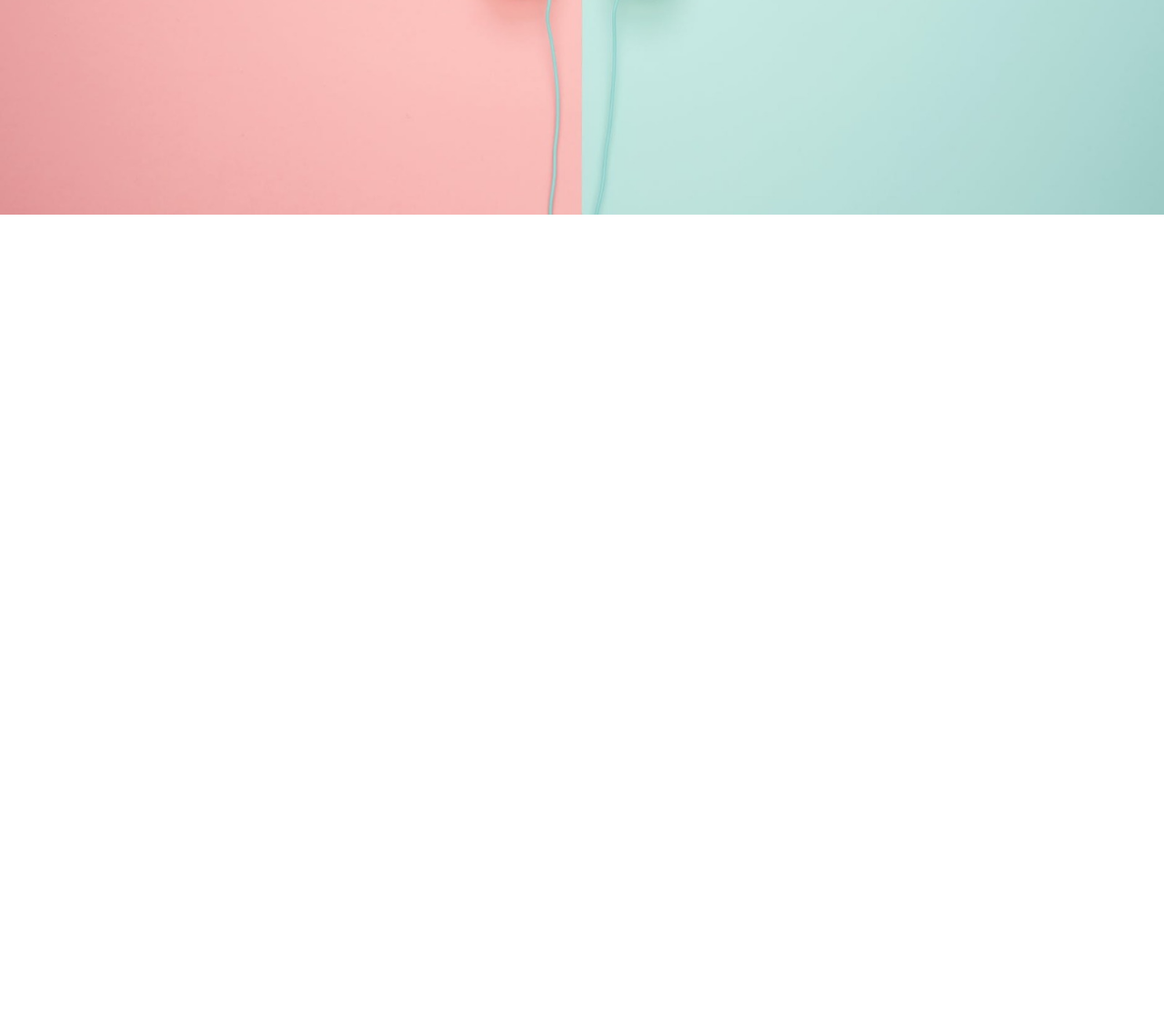
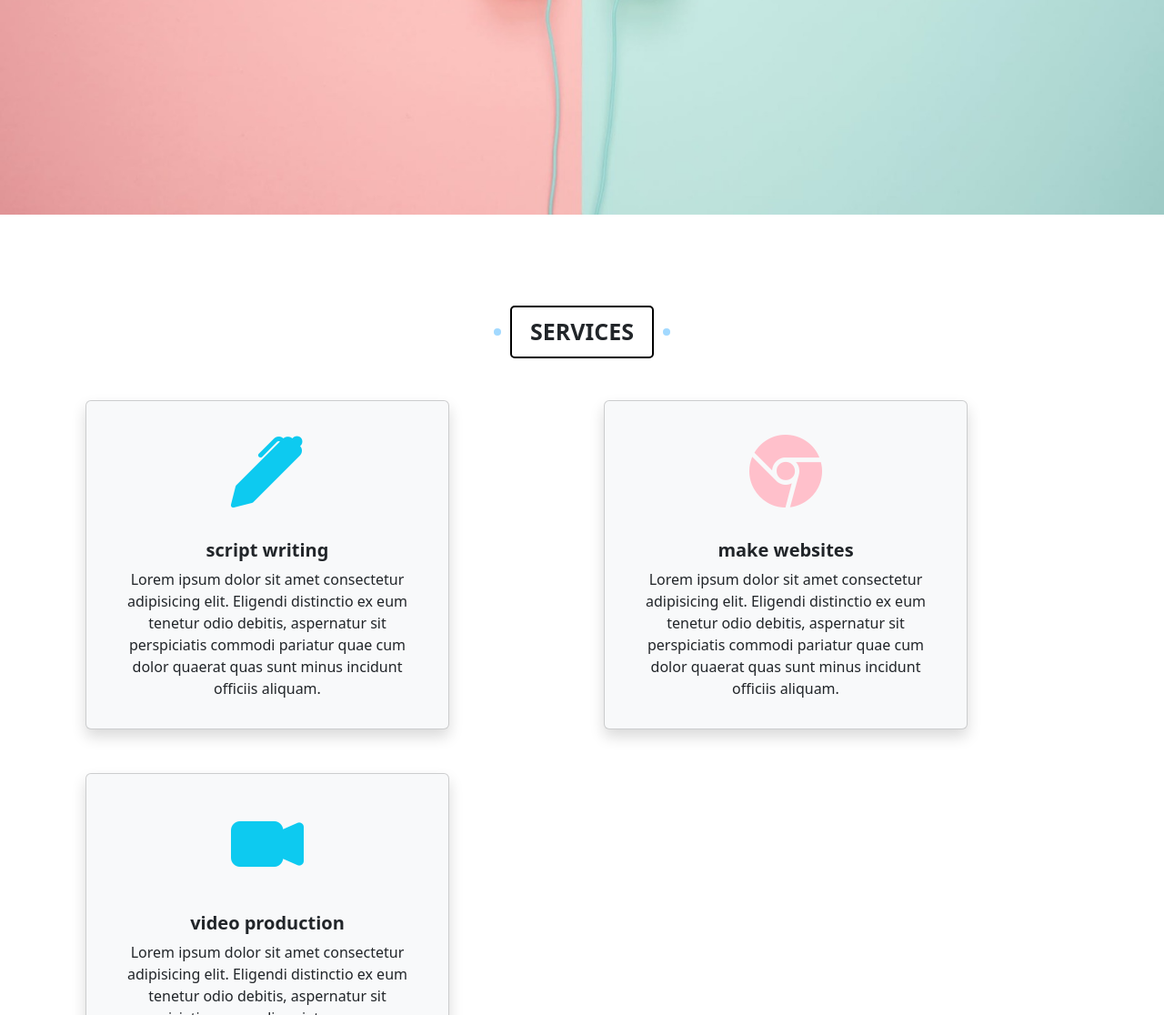
Before and after one commit to Mo-Kishta/project-1, a plain HTML site: page index.html in a window 1280 px wide. Shown: the part 500-1616 px from the top of the page at 91% size. Before the commit the page ends 800 px from the top, so only its background shows below. Drawn offline with nearby package versions, Linux system fonts and the light colour scheme.

Commit message:
services

```diff
--- a/index.html
+++ b/index.html
@@ -68,6 +68,61 @@
      </section>
     <!-- end hello-sec -->
 
+    <!-- start services -->
+    <section class="services">
+      <div class="container">
+        <div class="head-services">
+          <div class="dot"></div>
+          <div class="button">Services</div>
+          <div class="dot"></div>
+        </div>
+        <div class="cards">
+          <div class="container text-center">
+            <div class="row">
+              <div class="col">
+                <!-- start card-1 -->
+                <div class="card text-center shadow p-3 mb-5 bg-body-tertiary rounded" style="width: 25rem;">
+                  <i class="iconn bi bi-pen-fill text-info"></i>
+                  <div class="card-body">
+                    <h5 class="fw-bold card-title">script writing</h5>
+                    <p class="card-text">Lorem ipsum dolor sit amet consectetur adipisicing elit. Eligendi distinctio ex eum tenetur odio debitis,
+                      aspernatur sit perspiciatis commodi pariatur quae cum dolor quaerat quas sunt minus incidunt officiis aliquam.</p>
+                  </div>
+                </div>
+                <!-- end card-1 -->
+              </div>
+              <div class="col">
+                <!-- start card-2 -->
+                <div class="card text-center shadow p-3 mb-5 bg-body-tertiary rounded" style="width: 25rem;">
+                  <i class="iconn2 bi bi-browser-chrome "></i>
+                  <div class="card-body">
+                    <h5 class="fw-bold card-title">make websites</h5>
+                    <p class="card-text">Lorem ipsum dolor sit amet consectetur adipisicing elit. Eligendi distinctio ex eum tenetur odio debitis,
+                      aspernatur sit perspiciatis commodi pariatur quae cum dolor quaerat quas sunt minus incidunt officiis aliquam.</p>
+                  </div>
+                </div>
+                 <!-- end card-2 -->
+              </div>
+              <div class="col">
+                <!-- start card-3 -->
+                <div class="card text-center shadow p-3 mb-5 bg-body-tertiary rounded" style="width: 25rem;">
+                  <i class="iconn bi bi-camera-video-fill text-info"></i>
+                  <div class="card-body">
+                    <h5 class="fw-bold card-title">video production</h5>
+                    <p class="card-text">Lorem ipsum dolor sit amet consectetur adipisicing elit. Eligendi distinctio ex eum tenetur odio debitis,
+                 aspernatur sit perspiciatis commodi pariatur quae cum dolor quaerat quas sunt minus incidunt officiis aliquam.</p>
+                  </div>
+                </div>
+                <!-- end card-3 -->
+              </div>
+            </div>
+          </div>
+        </div>
+      </div>
+    </section>
+    <!-- start services -->
+
+
     <!-- Bootstrap script -->
     <script src="https://cdn.jsdelivr.net/npm/bootstrap@5.3.3/dist/js/bootstrap.bundle.min.js"
     integrity="sha384-YvpcrYf0tY3lHB60NNkmXc5s9fDVZLESaAA55NDzOxhy9GkcIdslK1eN7N6jIeHz" crossorigin="anonymous"></script>
--- a/styles/main.css
+++ b/styles/main.css
@@ -77,7 +77,7 @@ body {
 }
 .hello-sec .hello-box .btn {
     width: fit-content;
-    font-size: 11px;
+    font-size: 13px;
     padding: 5px 20px;
 }
 .hello-sec .hello-box .icons {
@@ -87,6 +87,46 @@ body {
 }
 .hello-sec .hello-box .icons .icon {
     padding: 15px 20px;
-    font-size: 10px;
+    font-size: 15px;
 }
 /* end hello-sec */
+
+/* start services */
+.services {
+    height: 85vh;
+    position: relative;
+}
+.services .head-services {
+    display: flex;
+    align-items: center;
+    justify-content: center;
+    gap: 10px;
+    padding-top: 100px;
+}
+.dot {
+    width: 8px;
+    height: 8px;
+    background-color: #a2d9ff;
+    border-radius: 50%;
+}
+.button {
+    font-size: 25px;
+    padding: 8px 20px;
+    border: 2px solid black;
+    border-radius: 5px;
+    font-weight: bold;
+    text-transform: uppercase;
+    background-color: white;
+}
+.services .cards {
+    position: absolute;
+    top: 30%;
+}
+.services .iconn {
+    font-size: 80px;
+}
+.services .iconn2 {
+    font-size: 80px;
+    color: pink;
+}
+/* end services */
```
